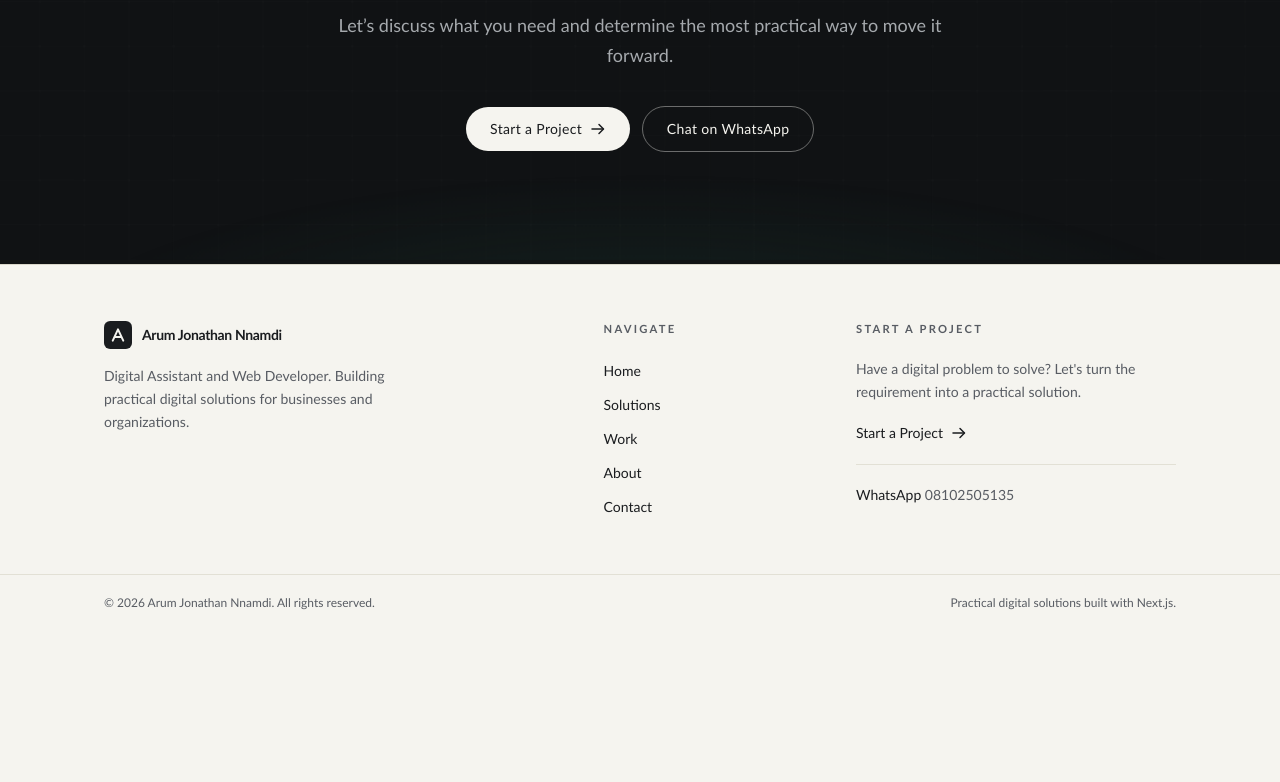
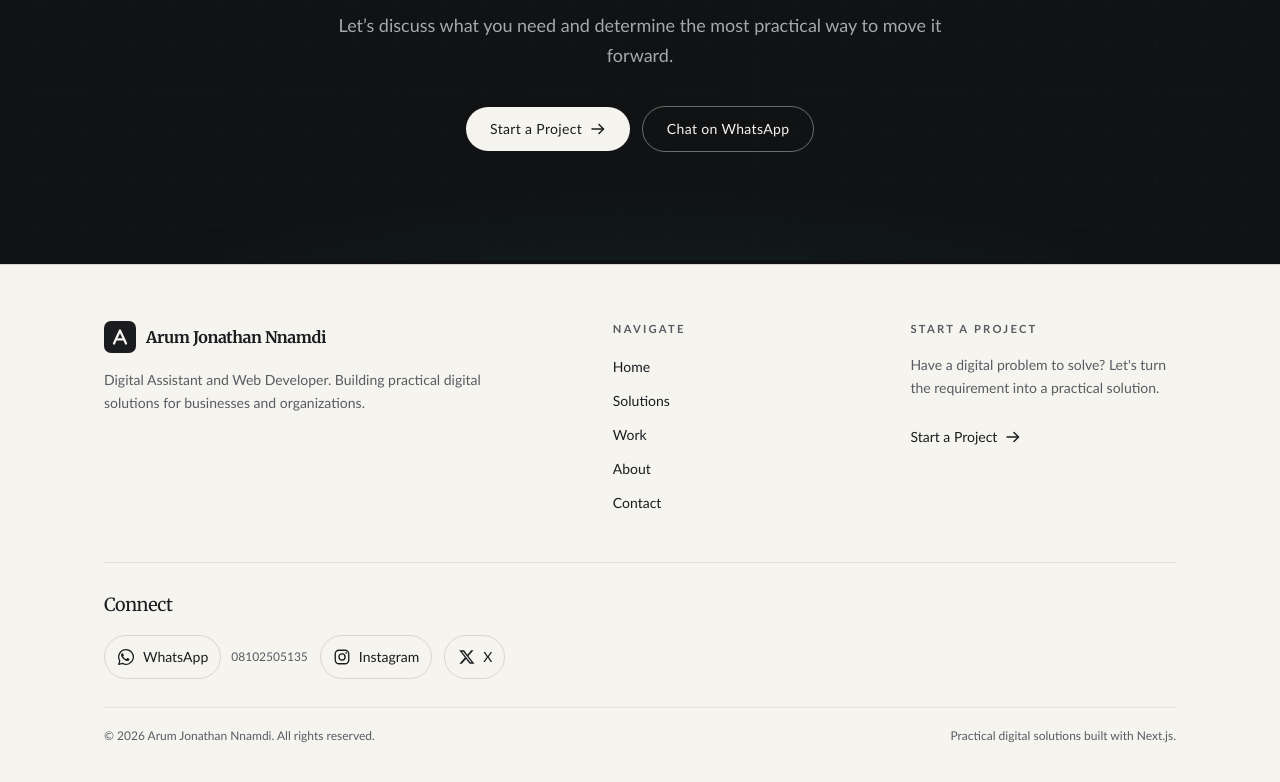
Before and after one commit to ARUMJ/Nnamdi-portfolio, a Next.js app: page / in a window 1280 px wide. Shown: the part 6756-7538 px from the top of the page. Before the commit the page ends 7387 px from the top, so only its background shows below. Built offline with nearby package versions, Linux system fonts and the light colour scheme; no server answers.

Commit message:
feat: add professional social footer
Co-authored-by: arena-agent <297053741+arena-agent@users.noreply.github.com>

```diff
--- a/src/components/layout/Footer.tsx
+++ b/src/components/layout/Footer.tsx
@@ -5,17 +5,101 @@ import { site } from "@/data/site";
 
 import { BrandMark } from "./BrandMark";
 
-/** Site footer: identity, navigation and the standing project CTA. */
+function WhatsAppIcon() {
+  return (
+    <svg
+      aria-hidden="true"
+      className="size-[18px] shrink-0"
+      viewBox="0 0 24 24"
+      fill="none"
+    >
+      <path
+        d="M12.03 2.25a9.77 9.77 0 0 0-8.38 14.79l-1.3 4.73 4.84-1.27a9.77 9.77 0 1 0 4.84-18.25Z"
+        stroke="currentColor"
+        strokeLinecap="round"
+        strokeLinejoin="round"
+        strokeWidth="1.7"
+      />
+      <path
+        d="M8.2 7.54c-.2-.43-.4-.44-.58-.44h-.5c-.18 0-.47.07-.72.34s-.94.92-.94 2.24.96 2.6 1.1 2.78c.14.19 1.88 3.02 4.65 4.11 2.29.9 2.76.72 3.26.68.5-.05 1.62-.66 1.85-1.3.23-.65.23-1.2.16-1.31-.07-.12-.26-.19-.54-.33-.27-.14-1.62-.8-1.87-.89-.25-.1-.43-.14-.6.14-.18.28-.69.89-.85 1.07-.16.19-.31.21-.59.07-.28-.14-1.18-.44-2.24-1.38-.83-.74-1.39-1.66-1.55-1.94-.16-.28-.02-.43.12-.56.12-.12.28-.32.42-.48.14-.17.19-.28.28-.47.09-.19.05-.36-.02-.5-.07-.14-.61-1.48-.84-2.03Z"
+        fill="currentColor"
+      />
+    </svg>
+  );
+}
+
+function InstagramIcon() {
+  return (
+    <svg
+      aria-hidden="true"
+      className="size-[18px] shrink-0"
+      viewBox="0 0 24 24"
+      fill="none"
+    >
+      <rect
+        x="3"
+        y="3"
+        width="18"
+        height="18"
+        rx="5"
+        stroke="currentColor"
+        strokeWidth="1.8"
+      />
+      <circle
+        cx="12"
+        cy="12"
+        r="4.1"
+        stroke="currentColor"
+        strokeWidth="1.8"
+      />
+      <circle cx="17.5" cy="6.5" r="1.1" fill="currentColor" />
+    </svg>
+  );
+}
+
+function XIcon() {
+  return (
+    <svg
+      aria-hidden="true"
+      className="size-[18px] shrink-0"
+      viewBox="0 0 24 24"
+      fill="currentColor"
+    >
+      <path d="M18.9 3h3.1l-6.8 7.8L23.2 21h-6.3L12 14.6 6.4 21H3.2l7.3-8.4L3 3h6.5l4.4 5.9L18.9 3Zm-1.1 16h1.7L8.4 4.9H6.6L17.8 19Z" />
+    </svg>
+  );
+}
+
+const socialLinks = [
+  {
+    label: "WhatsApp",
+    href: site.contact.whatsappUrl,
+    Icon: WhatsAppIcon,
+  },
+  {
+    label: "Instagram",
+    href: "https://www.instagram.com/gospel_j1?stkn=MTdsODV6dHBpY2xnag==",
+    Icon: InstagramIcon,
+  },
+  {
+    label: "X",
+    href: "https://x.com/Jona_G4",
+    Icon: XIcon,
+  },
+] as const;
+
+/** Site footer: identity, navigation, project CTA and social channels. */
 export function Footer() {
   const year = new Date().getFullYear();
 
   return (
     <footer className="border-t border-border bg-background">
-      <div className="container-page flex flex-col gap-12 py-14 md:flex-row md:items-start md:justify-between md:gap-8">
-        <div className="max-w-xs">
+      <div className="container-page py-12 sm:py-14">
+        <div className="grid gap-10 border-b border-border-subtle pb-10 md:grid-cols-[minmax(0,0.9fr)_minmax(0,1.1fr)] md:gap-12 md:pb-12">
+          <div className="max-w-sm">
             <div className="flex items-center gap-2.5">
-            <BrandMark className="size-7" />
-            <span className="text-sm font-semibold tracking-tight text-foreground">
+              <BrandMark className="size-8" />
+              <span className="font-display text-base font-semibold leading-tight tracking-tight text-foreground">
                 {site.name}
               </span>
             </div>
@@ -25,11 +109,12 @@ export function Footer() {
             </p>
           </div>
 
-        <nav aria-label="Footer">
+          <div className="grid gap-10 sm:grid-cols-2 sm:gap-8">
+            <nav aria-label="Footer navigation">
               <p className="text-[0.7rem] font-semibold uppercase tracking-[0.2em] text-foreground-muted">
                 Navigate
               </p>
-          <ul className="mt-5 grid gap-2.5">
+              <ul className="mt-4 grid grid-cols-2 gap-x-5 gap-y-2.5 sm:grid-cols-1">
                 {site.nav.map((item) => (
                   <li key={item.href}>
                     <Link
@@ -47,33 +132,55 @@ export function Footer() {
               <p className="text-[0.7rem] font-semibold uppercase tracking-[0.2em] text-foreground-muted">
                 Start a project
               </p>
-          <p className="mt-5 text-sm leading-relaxed text-foreground-muted">
+              <p className="mt-4 text-sm leading-relaxed text-foreground-muted">
                 Have a digital problem to solve? Let&apos;s turn the requirement
                 into a practical solution.
               </p>
               <Link
                 href={site.primaryCta.href}
-            className="group mt-5 inline-flex items-center gap-2 text-sm font-medium text-foreground transition-colors duration-200 hover:text-accent"
+                className="group mt-4 inline-flex min-h-11 items-center gap-2 rounded-sm text-sm font-medium text-foreground transition-colors duration-200 hover:text-accent"
               >
                 {site.primaryCta.label}
                 <ArrowIcon className="size-4 transition-transform duration-200 group-hover:translate-x-1" />
               </Link>
-          <p className="mt-5 border-t border-border-subtle pt-5 text-sm text-foreground-muted">
-            <a
-              href={site.contact.whatsappUrl}
-              target="_blank"
-              rel="noopener noreferrer"
-              className="link-underline text-foreground underline-offset-4 transition-colors duration-200 hover:text-accent"
-            >
-              WhatsApp
-            </a>{" "}
-            <span className="whitespace-nowrap">{site.contact.whatsappNumber}</span>
-          </p>
+            </div>
           </div>
         </div>
 
-      <div className="border-t border-border-subtle">
-        <div className="container-page flex flex-col gap-2 py-5 text-xs text-foreground-muted sm:flex-row sm:items-center sm:justify-between">
+        <section
+          aria-labelledby="footer-connect-heading"
+          className="border-b border-border-subtle py-6 sm:py-7"
+        >
+          <h2
+            id="footer-connect-heading"
+            className="font-display text-lg font-medium tracking-tight text-foreground"
+          >
+            Connect
+          </h2>
+          <ul className="mt-4 flex flex-wrap items-center gap-x-3 gap-y-2">
+            {socialLinks.map(({ label, href, Icon }) => (
+              <li key={label} className="flex min-h-11 items-center gap-2.5">
+                <a
+                  href={href}
+                  target="_blank"
+                  rel="noopener noreferrer"
+                  aria-label={`${label} (opens in a new tab)`}
+                  className="inline-flex min-h-11 items-center gap-2 rounded-full border border-border px-2.5 text-sm font-medium text-foreground transition-colors duration-200 hover:border-accent hover:bg-surface hover:text-accent focus-visible:rounded-full sm:px-3"
+                >
+                  <Icon />
+                  <span>{label}</span>
+                </a>
+                {label === "WhatsApp" && (
+                  <span className="whitespace-nowrap text-xs text-foreground-muted">
+                    {site.contact.whatsappNumber}
+                  </span>
+                )}
+              </li>
+            ))}
+          </ul>
+        </section>
+
+        <div className="flex flex-col gap-2 pt-5 text-xs text-foreground-muted sm:flex-row sm:items-center sm:justify-between">
           <p>
             © {year} {site.name}. All rights reserved.
           </p>
```
Lines whose indentation alone changed are shown as unchanged.
